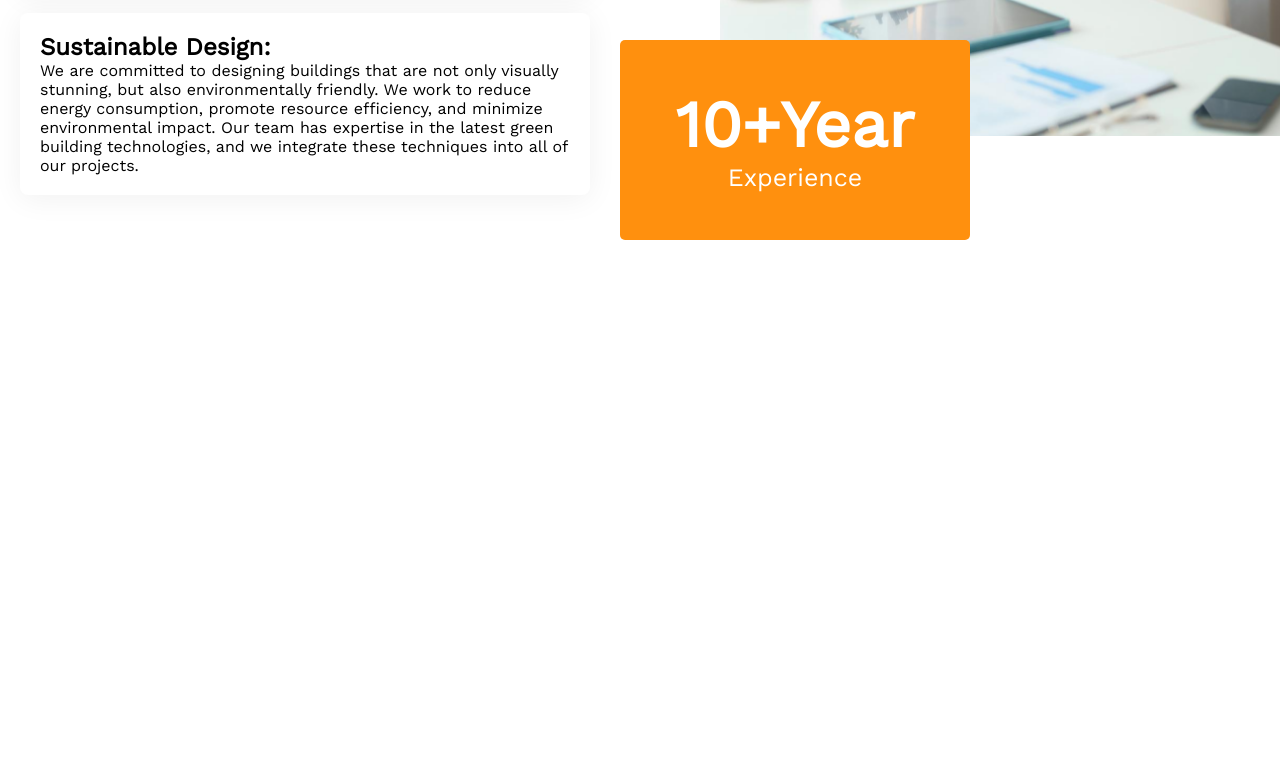
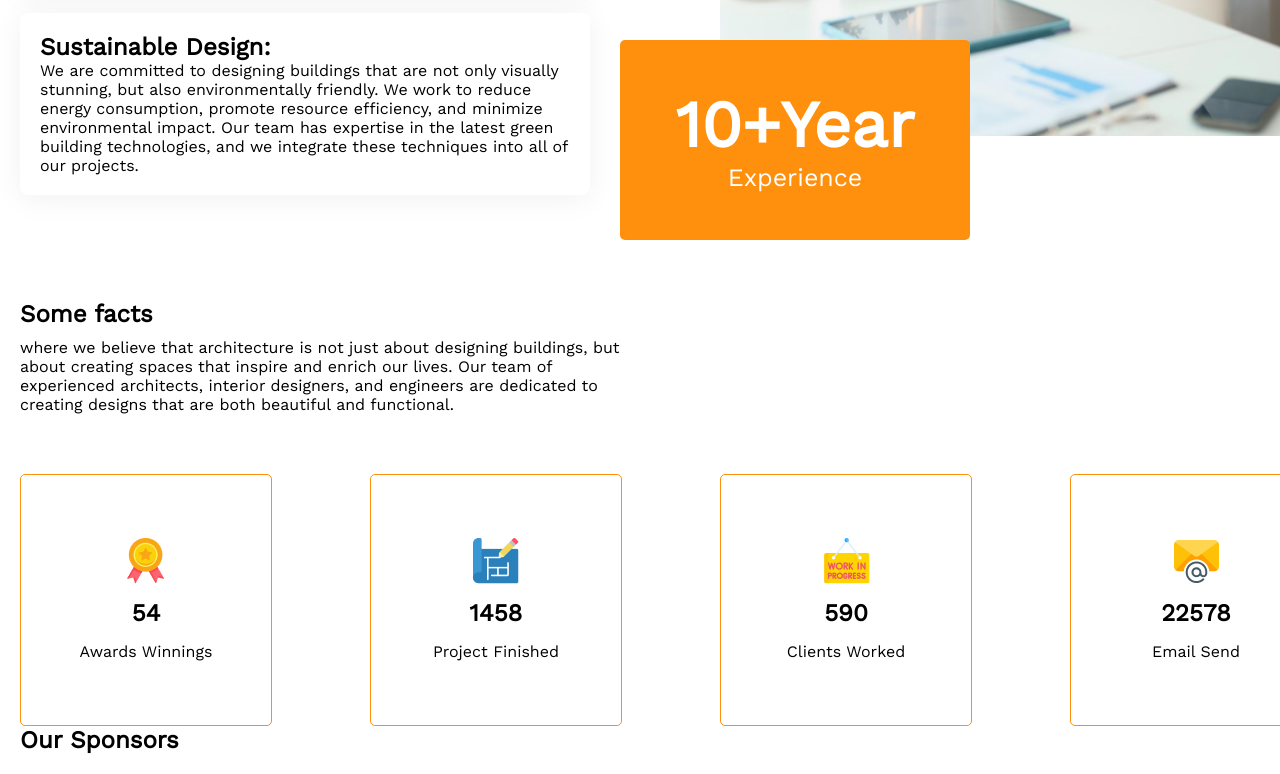
Before and after one commit to Web-Dev-Salman/g3-architects, a plain HTML site: page index.html in a window 1280 px wide. Shown: the part 2956-3730 px from the top of the page. Before the commit the page ends 3216 px from the top, so only its background shows below. Drawn offline with nearby package versions, Linux system fonts and the light colour scheme.

Commit message:
facts section added

```diff
--- a/index.html
+++ b/index.html
@@ -133,6 +133,67 @@
             </section>
 
             <!-- Features section end here -->
+
+            <!-- some facts section start here -->
+            <section class="facts-section">
+                <div class="facts-section-info">
+                    <h1>Some facts</h1>
+                    <p>
+                        where we believe that architecture is not just about designing buildings, but about creating spaces that inspire and enrich our lives. Our team of experienced architects, interior designers, and engineers are dedicated to creating designs that are both beautiful and functional.
+                    </p>
+                </div>
+                    <div class="facts-box">
+                        <div class="facts-box-info">
+                            <img src="images/icons/ribon.png" alt="">
+                            <h1>
+                                54
+                            </h1>
+                            <p>
+                                Awards Winnings
+                            </p>
+                        </div>
+                        <div class="facts-box-info">
+                            <img src="images/icons/projects.png" alt="">
+                            <h1>
+                                1458
+                            </h1>
+                            <p>
+                                Project Finished
+                            </p>
+                        </div>
+                        <div class="facts-box-info">
+                            <img src="images/icons/customers.png" alt="">
+                            <h1>
+                                590
+                            </h1>
+                            <p>
+                                Clients Worked
+                            </p>
+                        </div>
+                        <div class="facts-box-info">
+                         <img src="images/icons/email.png" alt="">
+                         <h1>
+                            22578
+                         </h1>
+
+                        <p>
+                            Email Send
+                        </p>
+                        </div>
+                    </div>
+            </section>
+            <!-- some facts section end here -->
+
+
+            <!-- our sponsors section start here -->
+            <section class="our-sponsors">
+                <div>
+                    <h1>Our Sponsors</h1>
+                    <p></p>
+                </div>
+            </section>
+
+            <!-- our sponsors section end here -->
         </main>
 
     <!-- main section end here -->
--- a/style.css
+++ b/style.css
@@ -202,7 +202,7 @@ font-size: 25px;
 .experience{
     height: 115px;
     width: 200px;
-    margin-left: -1git 0px;
+    margin-left: -10px;
 }
 .experience h1{
     font-size: 35px;
@@ -213,5 +213,61 @@ font-size: 25px;
 }
 /* Features section end here */
 
+/* some facts section start here  */
+.facts-section{
+    margin-top: 60px;
+}
+.facts-section-info{
+    padding-right: 800px;
+}
+.facts-section-info p{
+    padding-top: 10px;
+}
+.facts-box{
+    margin-top: 60px;
+    display: grid;
+    grid-template-columns: repeat(4, 1fr);
 
+}
+.facts-box-info{
+    display: flex;
+    flex-direction: column;
+    width: 250px;
+    height: 250px;
+    border: 1px solid #FF900E;
+    border-radius: 5px;
+    justify-content: center;
+    align-items: center;
+    transition: margin 0.3s ease-in-out;
+}
+.facts-box-info > h1{
+    padding: 15px 0px;
+}
+.facts-box-info:hover{
+    margin-top: -5px;
+    box-shadow: 0px 10px 10px #00000050;
+}
+@media only screen and (max-width: 720px){
+.facts-section{
+        padding: 0px 20px;
+        text-align: center;
+    }
+.facts-box{
+        grid-template-columns: repeat(1, 1fr);
+        justify-items: center;
+    }
+.facts-section-info{
+        padding-right: 0px;
+    }
+.facts-box-info{
+    margin-bottom: 20px;
+}
+}
+/* some facts section end here  */
+
+
+/* our sponsors section start here */
+
+
+/* our sponsors section end here */
 /* main section end here  */
```
